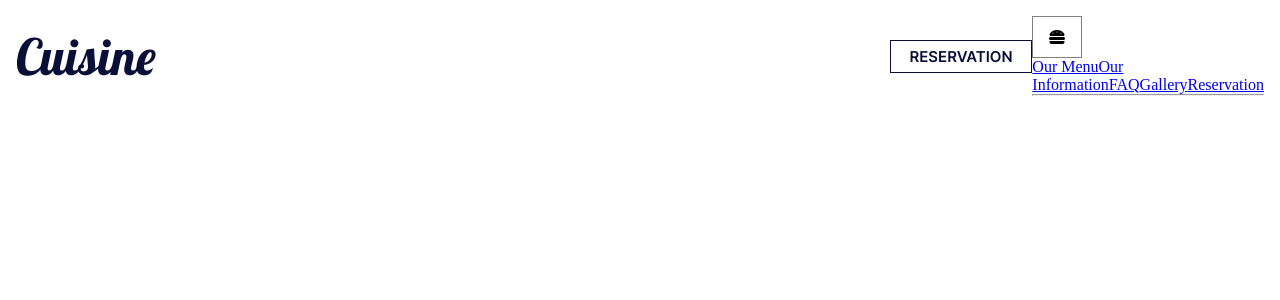
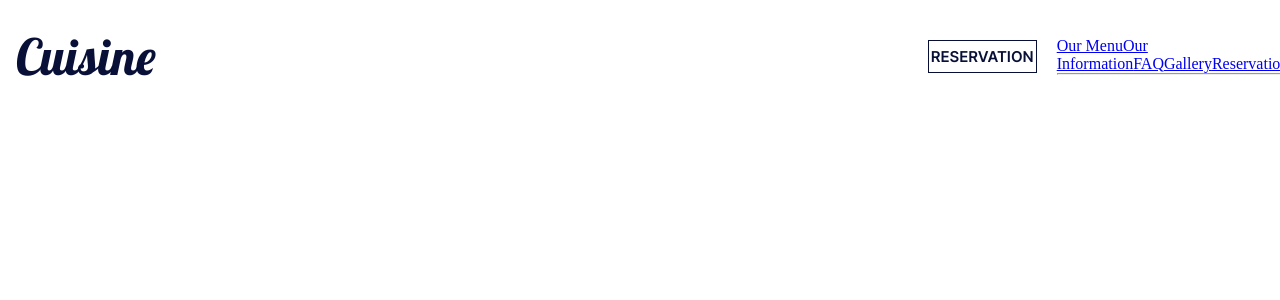
Before and after one commit to NnadiukwuCynthia/Resturant, a React (Vite) app: page / in a window 1280 px wide. Shown: the top 300 px of the page. Built offline with nearby package versions, Linux system fonts and the light colour scheme.

Commit message:
Task: Created the Header

```diff
--- a/src/assets/SCSS/_header.scss
+++ b/src/assets/SCSS/_header.scss
@@ -13,16 +13,30 @@
             @extend %logo;
         }
         &__content{
-            width: 30%;
+            width: 25%;
             display: flex;
-            justify-content: space-between;
+            justify-content: center;
             align-items: center;
 
             &__reserveButton{
-                width: 70%;
+                width: 50%;
                 height: auto;
                 @include mixins.btn;
                 @extend %btn-fonts;
             }
+
+            &__hamburger{
+
+                &__button{
+                    font-size: 35px;
+                    padding: 5px;
+                    margin-inline-start: 10px;
+                    border: none;
+                    color: color.$navy_blue;
+
+
+
+                }
+            }
         }
 }
--- a/src/components/Header.jsx
+++ b/src/components/Header.jsx
@@ -1,12 +1,12 @@
 import { useState } from "react";
-import { FaHamburger } from "react-icons/fa";
+import { FaHamburger, FaTimes } from "react-icons/fa";
 import Sidebar from "./Sidebar";
 
 const Header = () => {
     const [isHamburger, setIsHamburger] = useState(true)
 
     const toggleIcon = () => {
-
+        setIsHamburger(!isHamburger)
     }
 
   return (
@@ -15,9 +15,9 @@ const Header = () => {
         <div className="Header__content">
             <button className="Header__content__reserveButton">reservation</button>
             <div className="Header__content__hamburger">
-                <button className="Header__content__hamburger__button"><FaHamburger/></button>
+                <button className="Header__content__hamburger__button" onClick={toggleIcon}> {isHamburger ? <FaHamburger/> : <FaTimes/>}</button>
+            </div>
                 <Sidebar/>
-            </div>
         </div>
     </div>
   )
```
